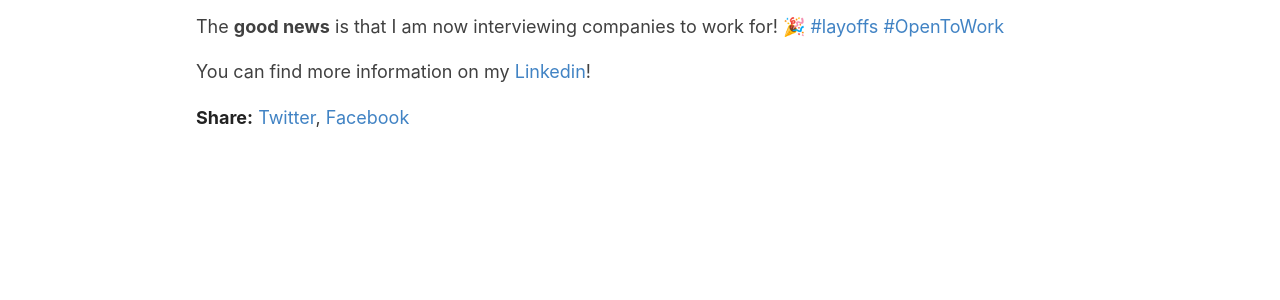
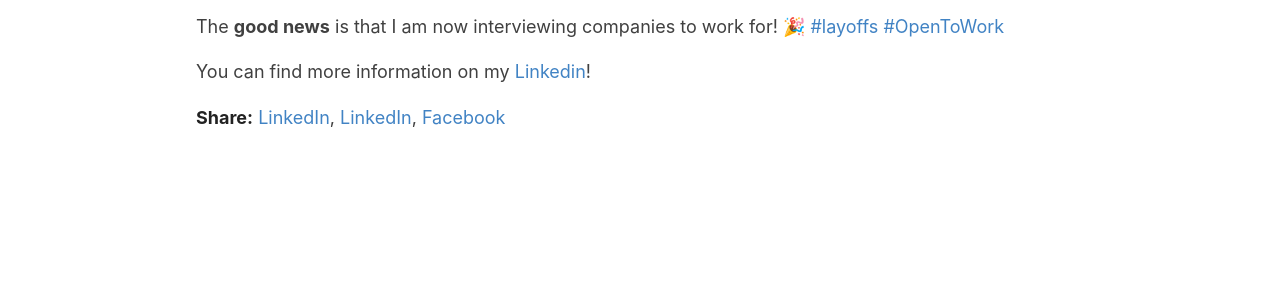
Before and after one commit to Aechrok/aechrok.github.io, a Jekyll site: the page built from _posts/2023-10-18-open-to-work.md, in a window 1280 px wide. Shown: the part 302-602 px from the top of the page. Built offline with Jekyll 4.4.1, drawn with Linux system fonts in a browser that asks for light colours; our own code applies the rules of GitHub Pages for plain Markdown files.

Commit message:
Update post.html

```diff
--- a/_layouts/post.html
+++ b/_layouts/post.html
@@ -28,7 +28,7 @@ layout: default
   </div>
 
   <div>
-    <p><span class="share-box">Share:</span> <a href="http://twitter.com/share?text={{ page.title }}&url={{site.url}}{{page.url}}" target="_blank">Twitter</a>, <a href="https://www.facebook.com/sharer.php?u={{site.url}}{{page.url}}" target="_blank">Facebook</a></p>
+    <p><span class="share-box">Share:</span> <a href="http://www.linkedin.com/shareArticle?mini=true&title={{ page.title }}&url={{site.url}}{{page.url}}" target="_blank">LinkedIn</a>, <a href="http://twitter.com/share?text={{ page.title }}&url={{site.url}}{{page.url}}" target="_blank">LinkedIn</a>, <a href="https://www.facebook.com/sharer.php?u={{site.url}}{{page.url}}" target="_blank">Facebook</a></p>
   </div>
 
   <!--<div class="date">
```
